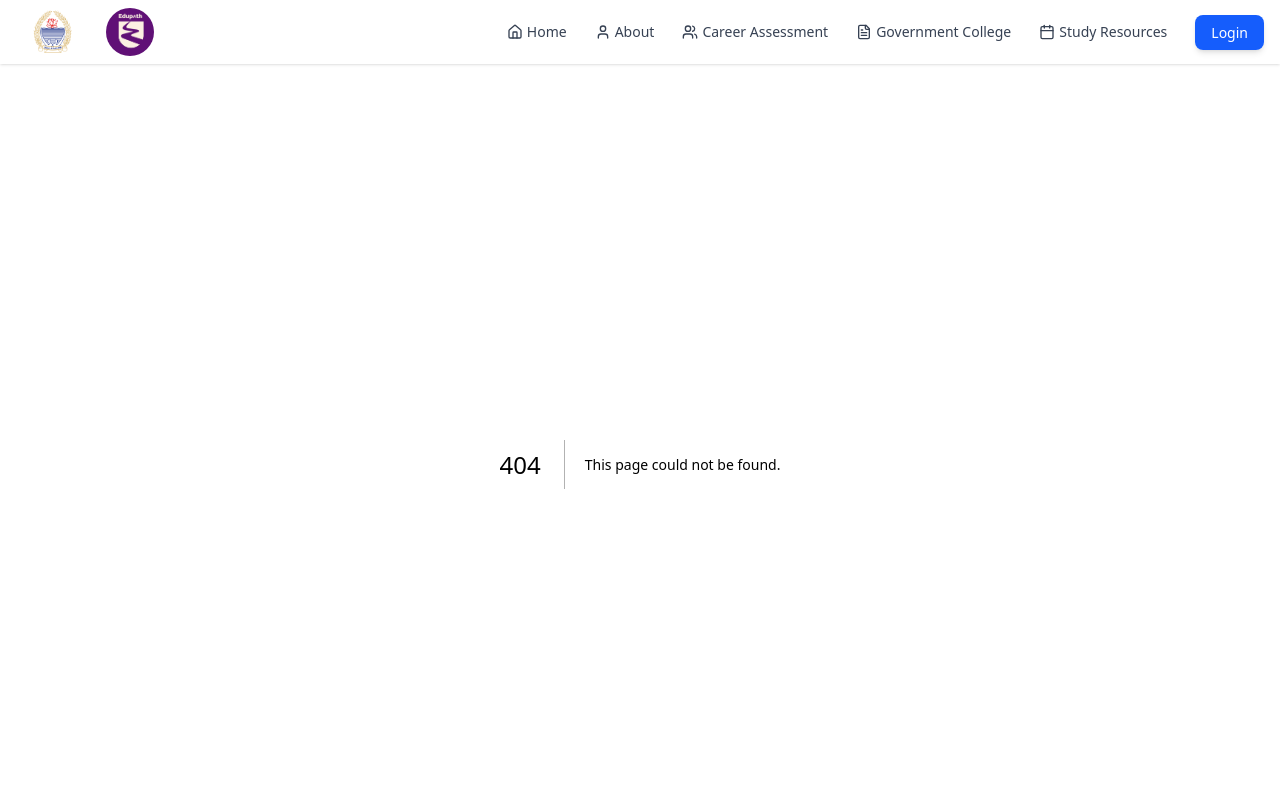
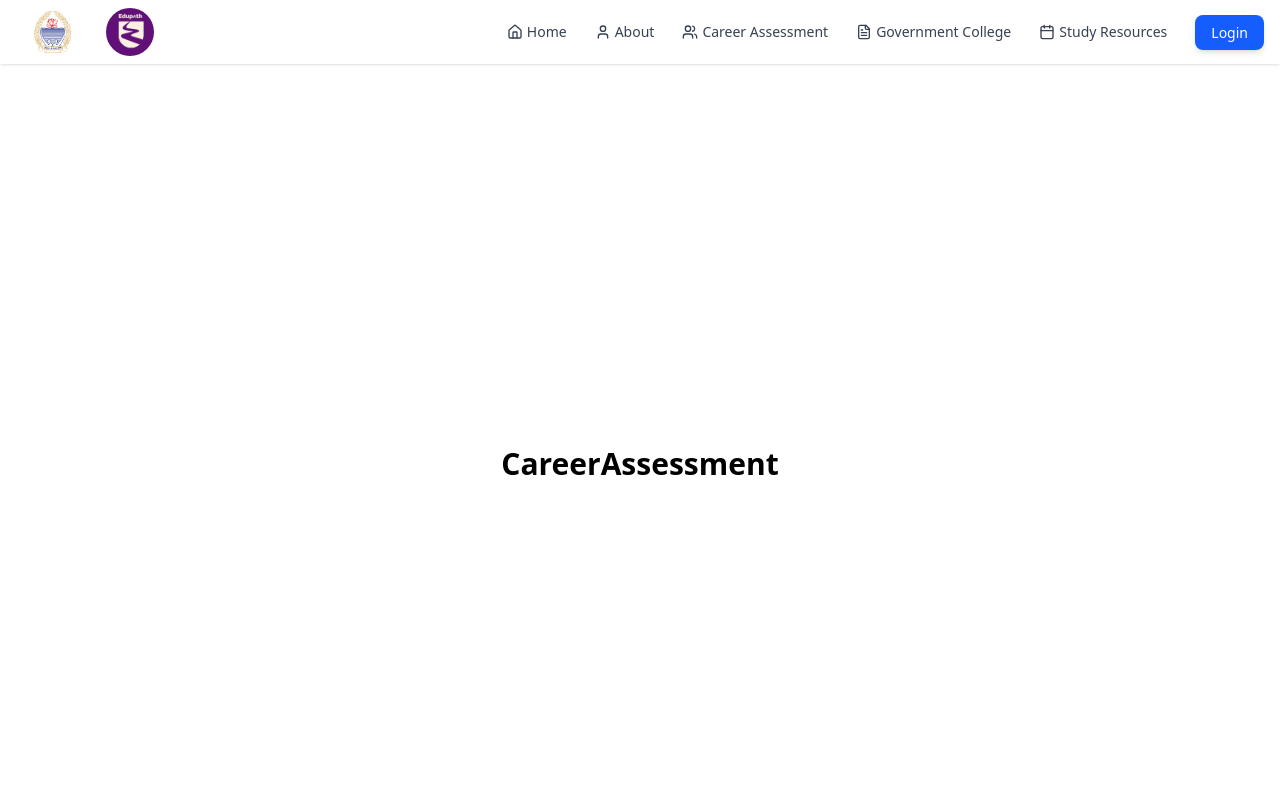
Before and after one commit to ashwanik0777/EduPath, a Next.js app: page /careerAssessment in a window 1280 px wide. Before the commit this address had no page. Shown: the top 800 px of the page. Built offline with nearby package versions, Linux system fonts and the light colour scheme.

Commit message:
add careerAssessment Page

```diff
--- /dev/null
+++ b/src/app/careerAssessment/page.tsx
@@ -0,0 +1,11 @@
+import React from 'react'
+
+const CareerAssessment = () => {
+  return (
+    <div className='min-h-screen flex items-center justify-center text-3xl font-bold'>
+        CareerAssessment
+    </div>
+  )
+}
+
+export default CareerAssessment
```
